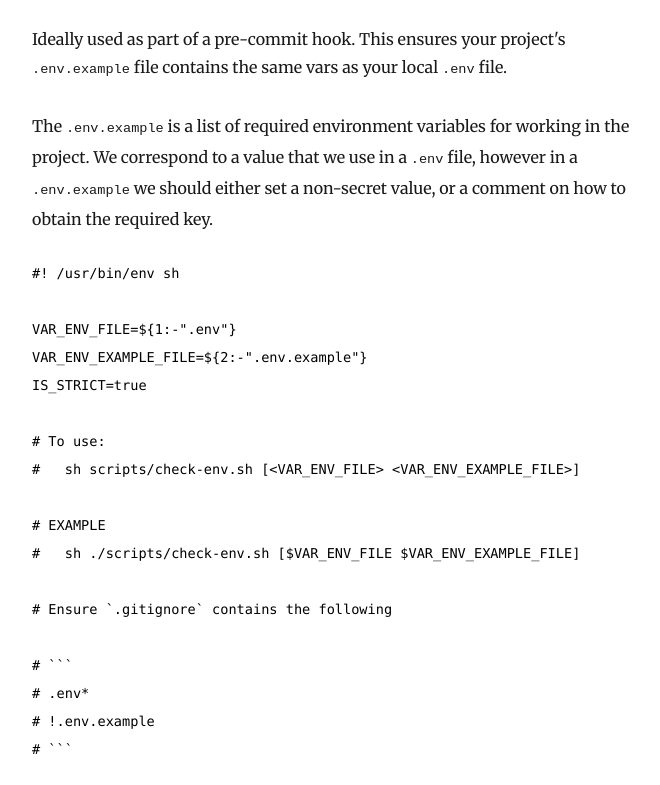
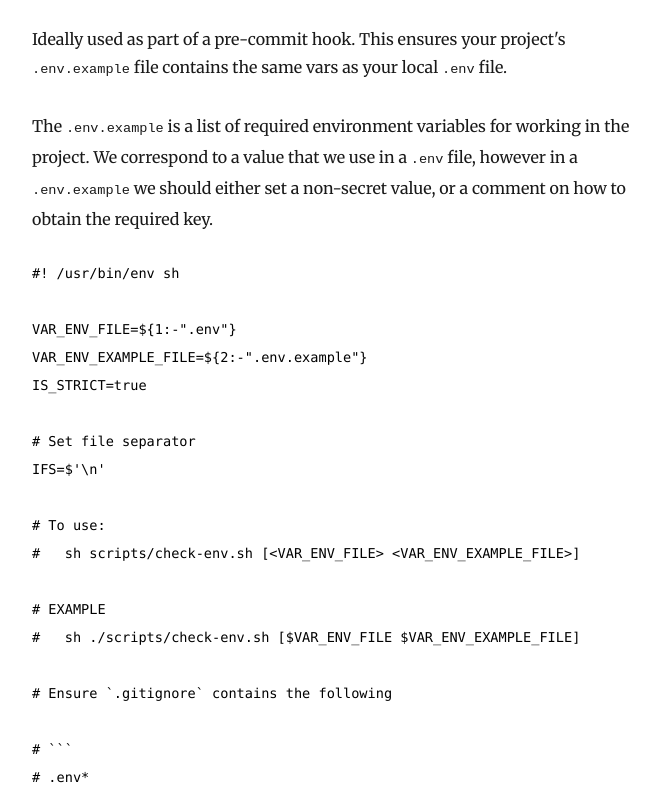
Before and after one commit to olmesm/ohmybuck, a Gatsby site: page /2020-05-23-14-48-env-file-checker/ in a window 1280 px wide. Shown: the part 168-953 px from the top of the page, without its empty margins (293-953 px from the left). Built offline with nearby package versions, Linux system fonts and the light colour scheme; Gatsby itself is replaced by a stand-in of ours; some packages are replaced by stand-ins of ours; code samples lack their colours.

Commit message:
added line sep for env checker

```diff
--- a/content/blog/2020-05-23-14-48-env-file-checker/index.md
+++ b/content/blog/2020-05-23-14-48-env-file-checker/index.md
@@ -15,6 +15,9 @@ The `.env.example` is a list of required environment variables for working in th
 VAR_ENV_FILE=${1:-".env"}
 VAR_ENV_EXAMPLE_FILE=${2:-".env.example"}
 IS_STRICT=true
+
+# Set file separator
+IFS=$'\n'
 
 # To use:
 #   sh scripts/check-env.sh [<VAR_ENV_FILE> <VAR_ENV_EXAMPLE_FILE>]
```
